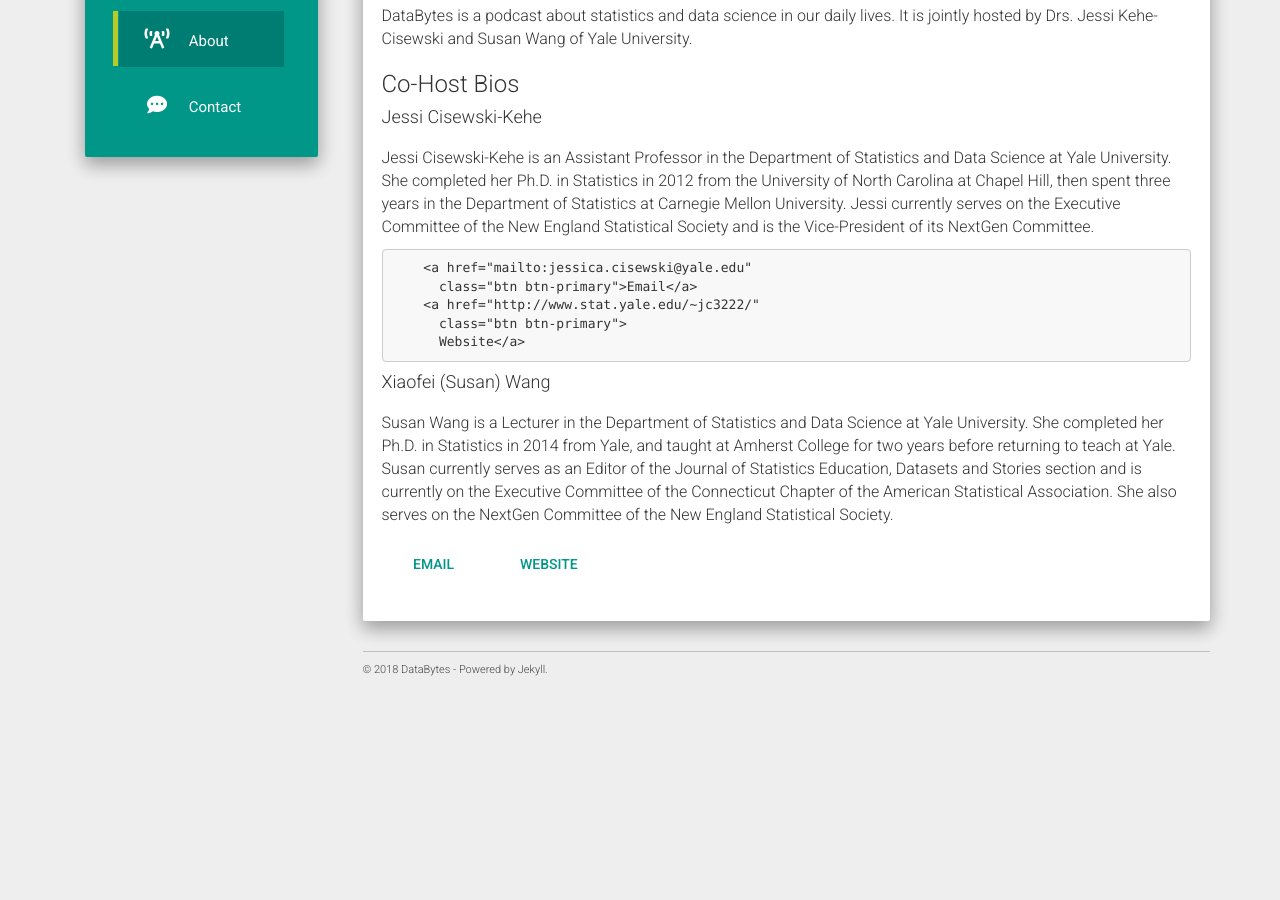
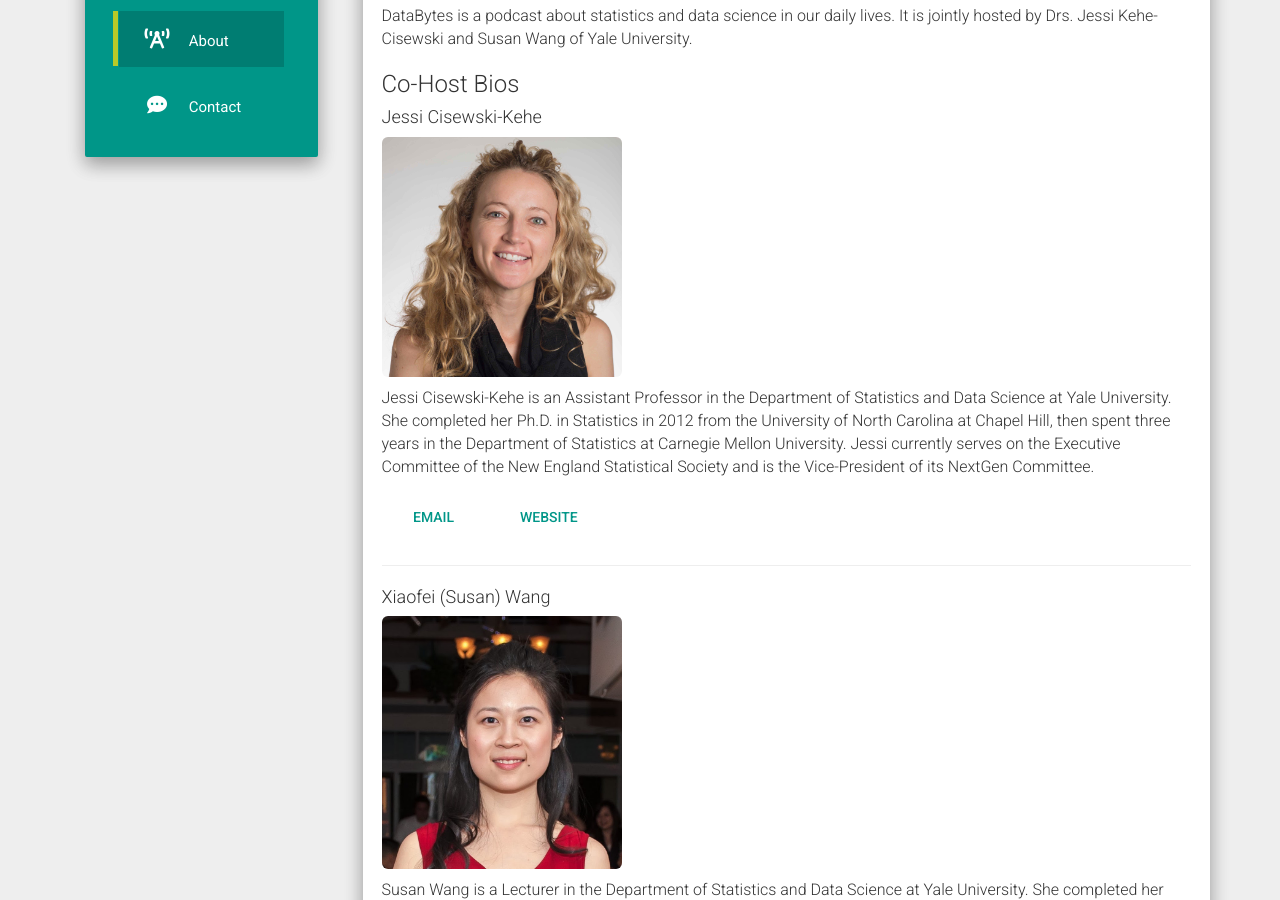
Before and after one commit to DataBytesPodcast/databytespodcast.github.io, a Jekyll site: the page built from about.md, in a window 1280 px wide and 900 px high, scrolled down 330 px. Built offline with Jekyll 4.4.1, drawn with Linux system fonts in a browser that asks for light colours; nearby versions of some CDN libraries; before the commit the page ends 1035 px from its top, so only the background shows below that.

Commit message:
Updated about page.

```diff
--- a/about.md
+++ b/about.md
@@ -9,7 +9,7 @@
 <h3>Co-Host Bios</h3>
 <h4>Jessi Cisewski-Kehe</h4>
 <img class="img-responsive img-hover img-rounded"
-             src="static/img/jessi2.jpg" alt="" width="240">
+             src="../static/img/jessi2.jpg" alt="" width="240">
 
 <p>Jessi Cisewski-Kehe is an Assistant Professor
    in the Department of Statistics and Data
@@ -18,15 +18,12 @@
    University of North Carolina at Chapel Hill,
    then spent three years in the Department of
    Statistics at Carnegie Mellon University. Jessi currently serves on the Executive Committee of the New England Statistical Society and is the Vice-President of its NextGen Committee.</p>
-        <a href="mailto:jessica.cisewski@yale.edu"
-          class="btn btn-primary">Email</a>
-        <a href="http://www.stat.yale.edu/~jc3222/"
-          class="btn btn-primary">
-          Website</a>
-
+<a href="mailto:jessica.cisewski@yale.edu"  class="btn btn-primary">Email</a>
+<a href="http://www.stat.yale.edu/~jc3222/"  class="btn btn-primary">Website</a>
+<hr>
 <h4>Xiaofei (Susan) Wang</h4>
 <img class="img-responsive img-hover img-rounded"
-             src="static/img/susanwang.jpg" alt="" width="240">
+             src="../static/img/susanwang.jpg" alt="" width="240">
 
 <p>Susan Wang is a Lecturer in the Department of Statistics and Data Science at Yale University. She completed her Ph.D. in Statistics in 2014 from Yale, and taught at Amherst College for two years before returning to teach at Yale. Susan currently serves as an Editor of the Journal of Statistics Education, Datasets and Stories section and is currently on the Executive Committee of the Connecticut Chapter of the American Statistical Association. She also serves on the NextGen Committee of the New England Statistical Society.
 </p>
```
